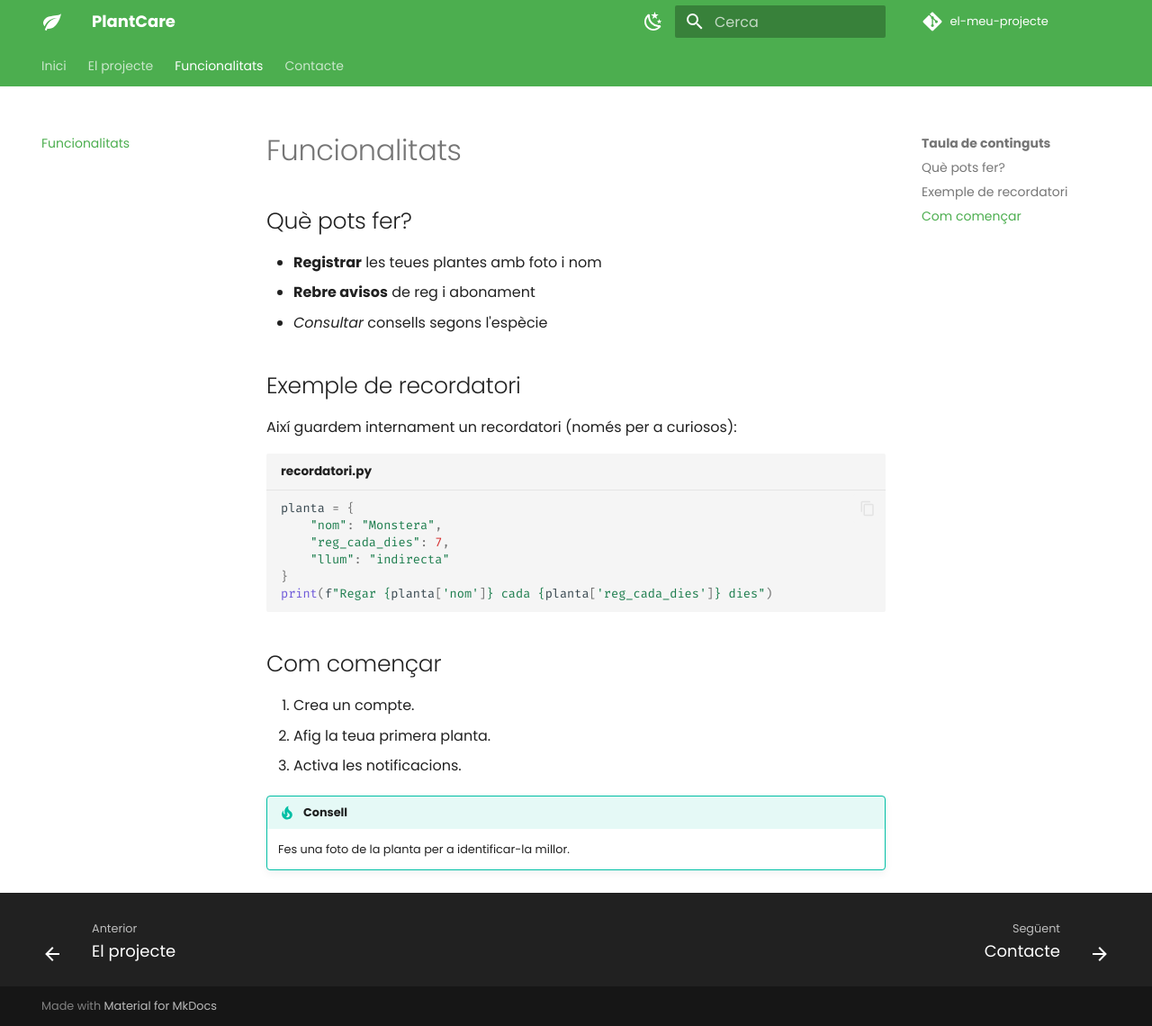
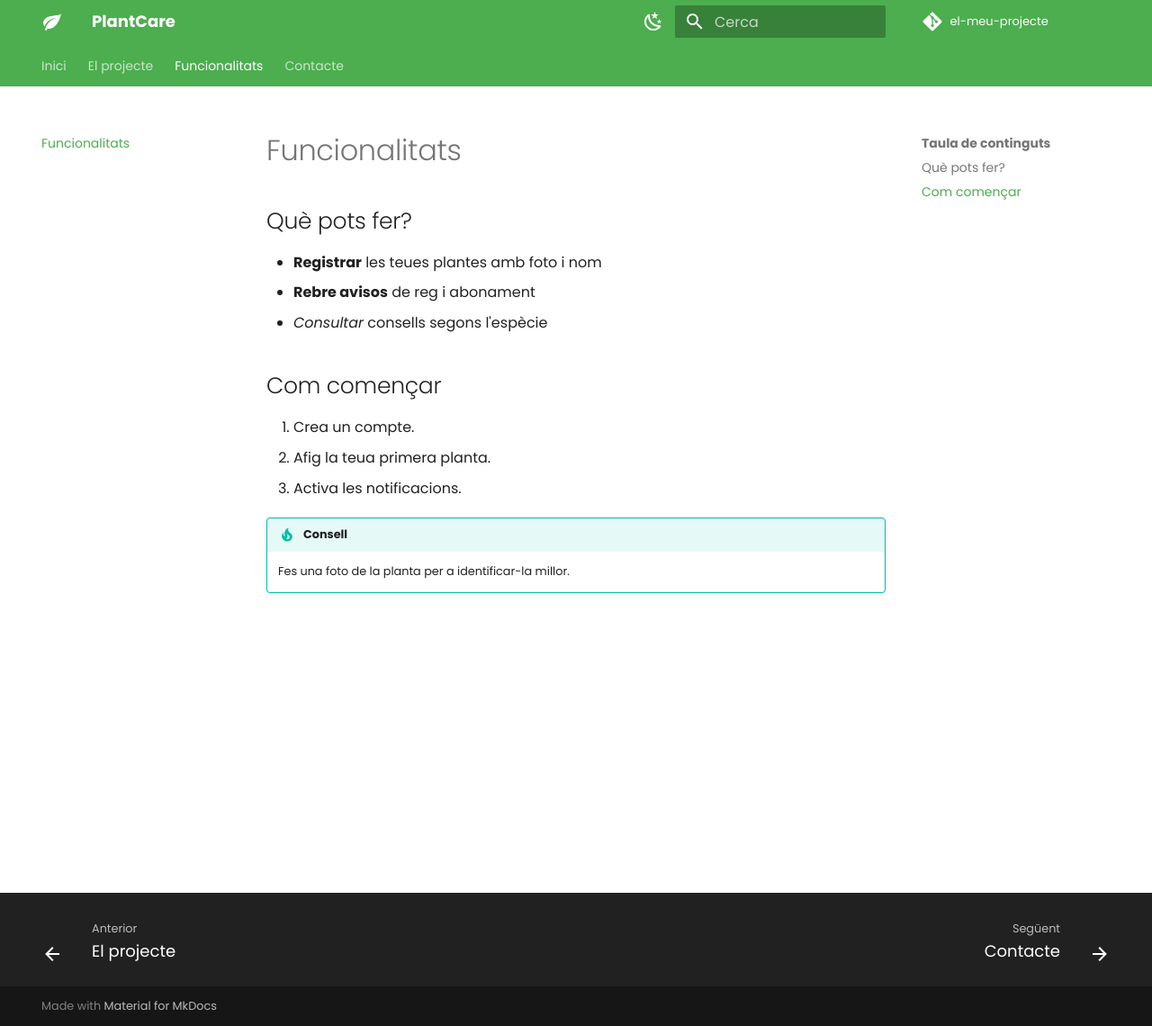
Before and after one commit to Yun972005/el-meu-projecte, an MkDocs documentation site: the page built from docs/funcionalitats.md, in a window 1280 px wide and 1140 px high. Shown: the whole window at 90% size. Built offline with MkDocs 1.6.1 and Material for MkDocs 9.7.7, drawn with Linux system fonts in a browser that asks for light colours; comment, search, counter and statistics services are not loaded.

Commit message:
arreglar cosetes

````diff
--- a/docs/funcionalitats.md
+++ b/docs/funcionalitats.md
@@ -5,19 +5,6 @@
 - **Registrar** les teues plantes amb foto i nom
 - **Rebre avisos** de reg i abonament
 - *Consultar* consells segons l'espècie
-
-## Exemple de recordatori
-
-Així guardem internament un recordatori (només per a curiosos):
-
-```python title="recordatori.py"
-planta = {
-    "nom": "Monstera",
-    "reg_cada_dies": 7,
-    "llum": "indirecta"
-}
-print(f"Regar {planta['nom']} cada {planta['reg_cada_dies']} dies")
-```
 
 ## Com començar
 
````
Also changed, not shown: docs/projecte.md (+4 -4 lines), 1 other file.
